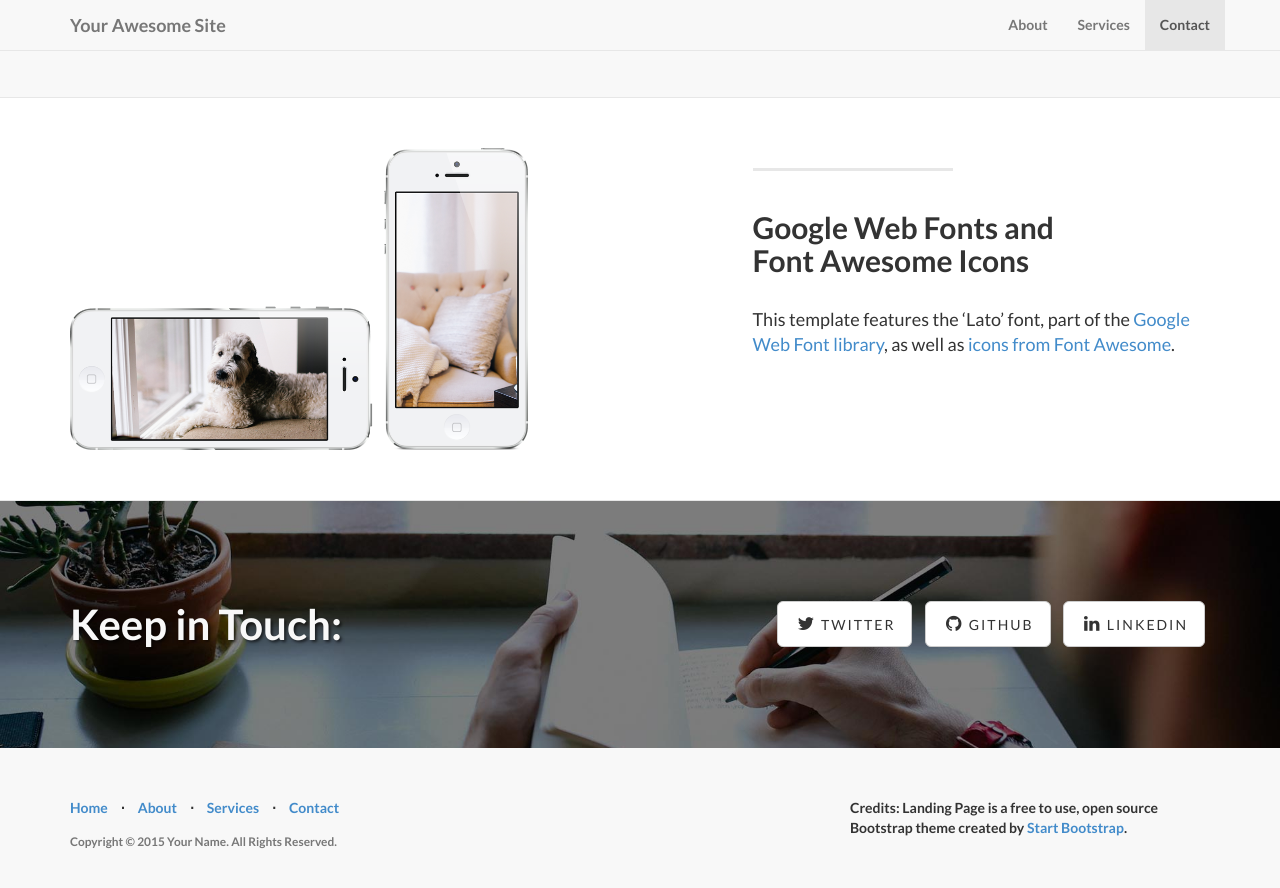
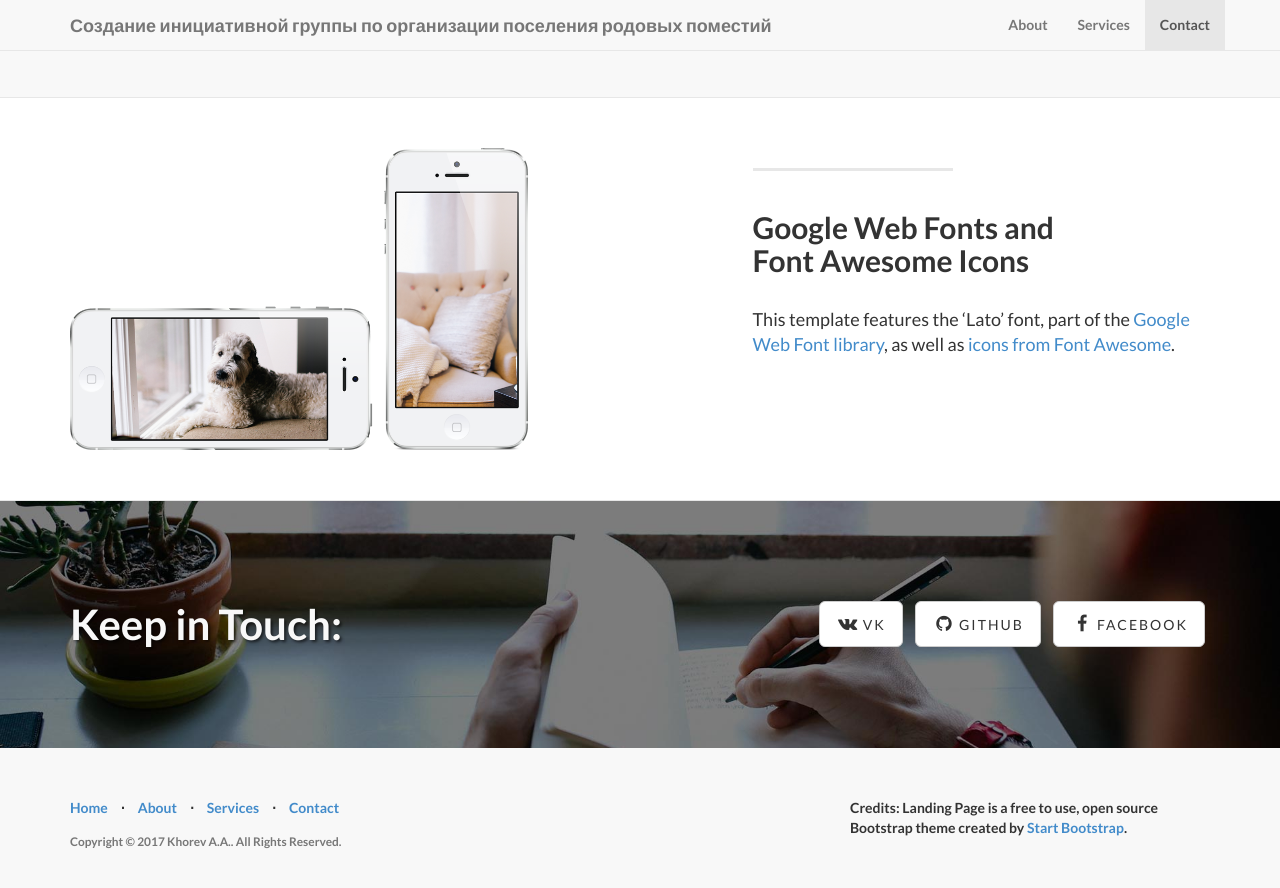
Before and after one commit to Khorevaa/initiative-group-homestead, a Jekyll site: the page built from index.html, in a window 1280 px wide and 900 px high, scrolled down 1902 px. Shown: the top 888 px of the window. Built offline with Jekyll 4.4.1, drawn with Linux system fonts in a browser that asks for light colours; nearby versions of some CDN libraries; library files that are not in the unit come from our copies; some of the changed text lies outside the part shown.

Commit message:
Корректировка конфига

```diff
--- a/_config.yml
+++ b/_config.yml
@@ -2,15 +2,14 @@
 #      Main Configs       #
 # ----------------------- #
 
-url: http://yoursite.com
-title: Your Awesome Site
-email: your-email@domain.com
-author: Your Name
+url: https://khorevaa.github.io/initiative-group-homestead/
+title: Создание инициативной группы по организации поселения родовых поместий
+email: horevaa@yandex.ru
+author: Хорев Алексей
 description: > # "Write an awesome description for your new site here.
-  You can edit this line in _config.yml. It will appear in your document
-  head meta (for Google search results) and in your feed.xml site
-  description.
-copyright: 'Copyright &copy; 2015 Your Name. All Rights Reserved.'
+  Сайт по организации создания поселения родовых поместий.
+  КОБ, Мертвая Вода, ВП СССР, ДОТУ, Мерге, В. Мерге, Анастасия, Экопоселение.
+copyright: 'Copyright &copy; 2017 Khorev A.A.. All Rights Reserved.'
 credits: 'Credits: Landing Page is a free to use, open source Bootstrap theme created by <a href="http://startbootstrap.com/">Start Bootstrap</a>.'
 
 # ----------------------- #
@@ -26,9 +25,9 @@ permalink: pretty
 # ----------------------- #
 
 social:
-  - title: twitter
+  - title: vk
     url: https://twitter.com/SBootstrap
   - title: github
     url: https://github.com/IronSummitMedia/startbootstrap
-  - title: linkedin
+  - title: facebook
     url:
```
